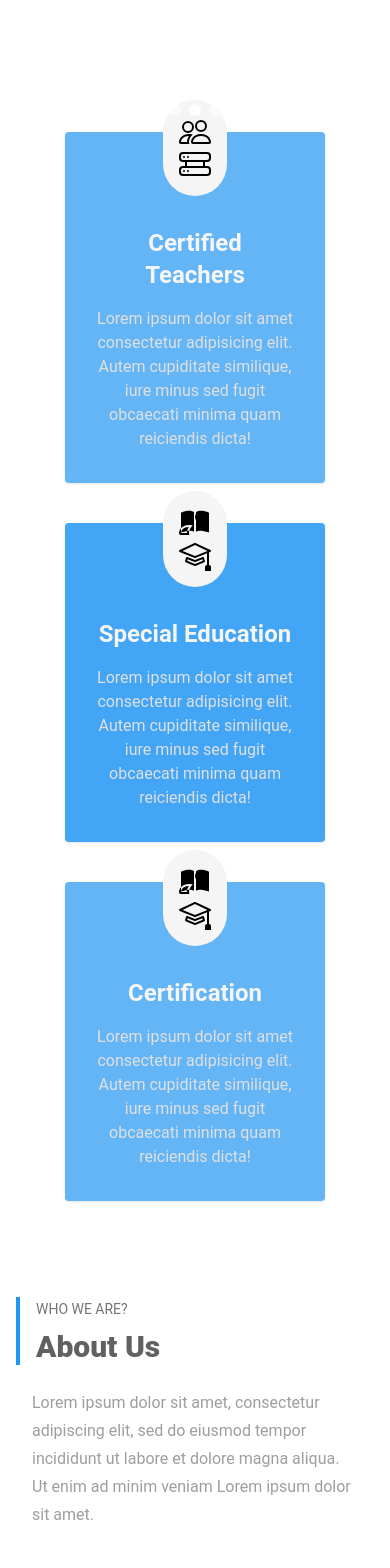
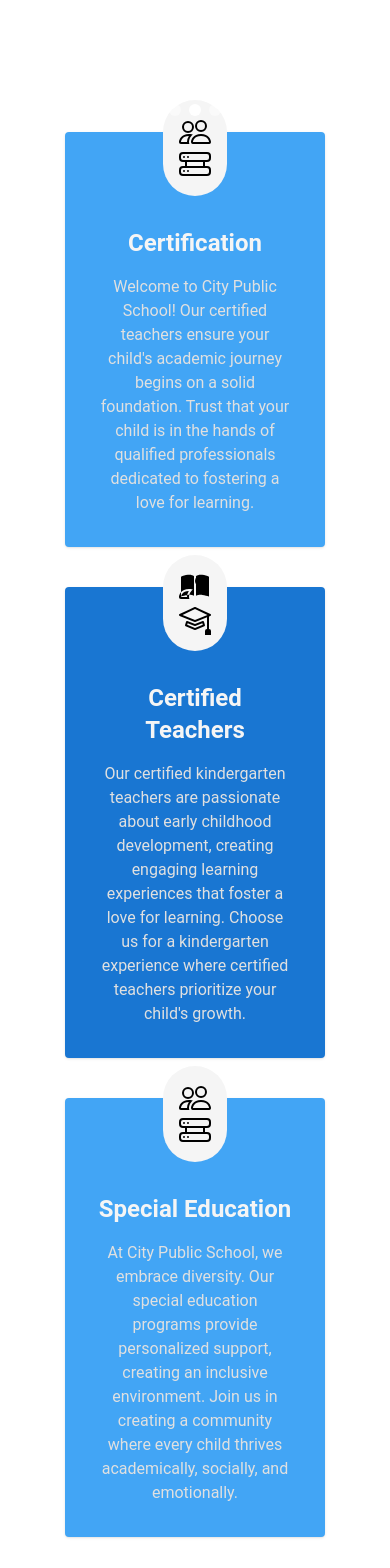
Before and after one commit to samiulfahad/def-cps, a React (Vite) app: page / in a window 390 px wide. Shown: the part 940-2508 px from the top of the page. Built offline with nearby package versions, Linux system fonts and the light colour scheme.

Commit message:
Content added

```diff
--- a/src/common/Nav.jsx
+++ b/src/common/Nav.jsx
@@ -14,7 +14,7 @@ const Nav = () => {
     <>
       <section>
         <nav className="flex justify-between md:hidden mt-8 px-8">
-          <div>
+          <div className="">
             <p className="text-lg font-bold">City Public School, Durgapur</p>
             <p>Jemua, Durgapur, WB, India</p>
           </div>
@@ -61,7 +61,7 @@ const Nav = () => {
 
       {/* Laptop Nav */}
       <section>
-        <div className="hidden md:block pt-6 px-20 pr-40">
+        <div className="hidden md:block py-6 px-20 pr-40 shadow-lg">
           <div className="flex justify-between items-center">
             <div className="">
               <p className="text-2xl font-bold">City Public School</p>
--- a/src/pages/about-us/AboutUs.jsx
+++ b/src/pages/about-us/AboutUs.jsx
@@ -1,8 +1,8 @@
-import React from 'react';
+import React from "react"
 
 const AboutUs = () => {
   return (
-    <section className="flex items-center bg-stone-100 xl:h-screen font-poppins dark:bg-gray-800">
+    <section className="flex items-center bg-stone-100 xl:h-screen font-poppins dark:bg-gray-800 -mt-16">
       <div className="justify-center flex-1 max-w-6xl py-4 mx-auto lg:py-6 md:px-6">
         <div className="px-4 mb-10 md:text-center md:mb-20">
           <p className="mb-2 text-lg font-semibold text-blue-500 dark:text-gray-400">About Us</p>
@@ -26,10 +26,15 @@ const AboutUs = () => {
               We are providing a better facility
             </h2>
             <p className="mb-4 text-base leading-7 text-gray-500 dark:text-gray-400">
-              Lorem ipsum dolor sit amet, consectetur adipiscing elit, sed do eiusmod tempor incididunt ut labore et
-              dolore magna aliqua. Ut enim ad minim veniam
+              Welcome to City Public School, Durgapur, West Bengal, India—your child's gateway to a vibrant educational
+              journey. Our certified kindergarten teachers are committed to building a strong academic foundation. With
+              a focus on inclusivity, we provide personalized support to ensure every child thrives. At City Public
+              School, we foster curiosity, critical thinking, and self-expression through engaging programs and
+              state-of-the-art facilities. Choose us for a kindergarten experience that goes beyond the ordinary,
+              shaping the path to a lifetime of success. Enroll today and let City Public School illuminate your child's
+              educational path.
             </p>
-            <ul className="mb-10">
+            {/* <ul className="mb-10">
               <li className="flex items-center mb-4 text-base text-gray-600 dark:text-gray-400">
                 <span className="mr-3 text-blue-500 dark:text-blue-400">
                   <svg
@@ -75,18 +80,12 @@ const AboutUs = () => {
                 </span>
                 Iron man ipsum dolor sit amet, consectetur adipiscing
               </li>
-            </ul>
-            <a
-              href="#"
-              className="px-4 py-3 text-blue-700 transition-all transform border border-blue-500 hover:bg-blue-600 dark:border-blue-400 dark:hover:bg-blue-500 dark:hover:text-gray-100 dark:hover:border-blue-500 dark:text-blue-400 hover:text-gray-100"
-            >
-              Discover more
-            </a>
+            </ul> */}
           </div>
         </div>
       </div>
     </section>
-  );
-};
+  )
+}
 
-export default AboutUs;
+export default AboutUs
--- a/src/pages/donate/Donate.jsx
+++ b/src/pages/donate/Donate.jsx
@@ -12,8 +12,8 @@ const Donate = () => {
       >
         <div className="absolute bg-black opacity-60 inset-0 z-0 "></div>
         <div className="w-full px-24 z-10">
-          <h1 className="text-5xl font-bold text-left tracking-wide">Keep it special</h1>
-          <p className="text-3xl my-4">Capture your personal memory in a unique way, anywhere.</p>
+          <h1 className="text-5xl font-bold text-center tracking-wide">Nurturing Tomorrow's Leaders</h1>
+          <p className="text-3xl my-4 text-center">Support Education at City Public School, Durgapur. Your Donation, Their Bright Future.</p>
         </div>
         <div className="bottom-0 absolute p-4 text-center right-0 left-0 flex justify-center space-x-4">
           <span>
--- a/src/pages/home/HeroSection.jsx
+++ b/src/pages/home/HeroSection.jsx
@@ -1,7 +1,7 @@
-import React from 'react';
+import React from "react"
 
 const HeroSection = () => (
-  <section className="relative pb-8" style={{ height: '750px' }}>
+  <section className="relative pb-8" style={{ height: "750px" }}>
     <div>
       <img
         src="https://i.postimg.cc/CKVZHhrQ/pexels-pixabay-256455-1.jpg"
@@ -15,8 +15,8 @@ const HeroSection = () => (
             Grow your career
           </h2>
           <p className="mb-8 text-base leading-8 text-gray-400 lg:text-xl">
-            Lorem ipsum dolor sit amet, consectetur adipiscing elit, sed do eiusmod tempor incididunt ut labore et dolore
-            magna aliqua. Ut enim ad minim veniam
+            Lorem ipsum dolor sit amet, consectetur adipiscing elit, sed do eiusmod tempor incididunt ut labore et
+            dolore magna aliqua. Ut enim ad minim veniam
           </p>
           <a
             className="block px-5 py-3 text-sm font-semibold text-center text-indigo-500 transition duration-200 bg-white border border-white rounded md:inline-block hover:bg-indigo-50 hover:border-indigo-50"
@@ -28,78 +28,105 @@ const HeroSection = () => (
       </div>
     </div>
   </section>
-);
+)
 
-const FeatureGrid = () => (
-  <div className="grid grid-cols-1 lg:grid-cols-3 w-2/3 mx-auto  justify-center items-center relative mt-0 lg:-mt-[90px] z-10 rounded">
-    <FeatureCard
-      bgColor="bg-blue-300"
-      iconColor="text-blue-700"
-      title="Certified Teachers"
-      description="Lorem ipsum dolor sit amet consectetur adipisicing elit. Autem cupiditate similique, iure minus sed fugit obcaecati minima quam reiciendis dicta!"
-    />
-    <FeatureCard
-      bgColor="bg-blue-400"
-      iconColor="text-red-700"
-      title="Special Education"
-      description="Lorem ipsum dolor sit amet consectetur adipisicing elit. Autem cupiditate similique, iure minus sed fugit obcaecati minima quam reiciendis dicta!"
-    />
-    {/* <FeatureCard
-      bgColor="bg-blue-900"
-      iconColor="text-blue-700"
-      title="Book & Library"
-      description="Lorem ipsum dolor sit amet consectetur adipisicing elit. Autem cupiditate similique, iure minus sed fugit obcaecati minima quam reiciendis dicta!"
-    /> */}
-    <FeatureCard
-      bgColor="bg-blue-300"
-      iconColor="text-red-700"
-      title="Certification"
-      description="Lorem ipsum dolor sit amet consectetur adipisicing elit. Autem cupiditate similique, iure minus sed fugit obcaecati minima quam reiciendis dicta!"
-    />
-  </div>
-);
+
+const FeatureGrid = () => {
+  const fearures = [
+    {
+      title: "Certification",
+      bg: "bg-blue-400",
+      description:
+        "Welcome to City Public School! Our certified teachers ensure your child's academic journey begins on a solid foundation. Trust that your child is in the hands of qualified professionals dedicated to fostering a love for learning.",
+      iconColor: "text-blue-700",
+    },
+    {
+      title: "Certified Teachers",
+      bg: "bg-blue-700",
+      description:
+        "Our certified kindergarten teachers are passionate about early childhood development, creating engaging learning experiences that foster a love for learning. Choose us for a kindergarten experience where certified teachers prioritize your child's growth.",
+      iconColor: "text-red-700",
+    },
+    {
+      title: "Special Education",
+      bg: "bg-blue-400",
+      description:
+        "At City Public School, we embrace diversity. Our special education programs provide personalized support, creating an inclusive environment. Join us in creating a community where every child thrives academically, socially, and emotionally.",
+      iconColor: "text-blue-700",
+    },
+  ]
+  return (
+    <div className="grid grid-cols-1 lg:grid-cols-3 w-2/3 mx-auto  justify-center items-center relative mt-0 lg:-mt-[90px] z-10 rounded">
+      {fearures.map((fearure, index) => (
+        <FeatureCard
+          key={index}
+          bgColor={fearure.bg}
+          iconColor={fearure.iconColor}
+          title={fearure.title}
+          description={fearure.description}
+        />
+      ))}
+    </div>
+  )
+}
 
 const FeatureCard = ({ bgColor, iconColor, title, description }) => (
   <div className={`w-full p-8 mb-10 text-center transition-all rounded shadow lg:mb-0 ${bgColor}`}>
     <div className="inline-block p-4 mb-6 -mt-16 bg-gray-100 rounded-full">
-      {iconColor === 'text-blue-700' && (
-        <svg xmlns="http://www.w3.org/2000/svg" width="16" height="16" fill="currentColor" className="w-8 h-8" viewBox="0 0 16 16">
-          <path
-            d="M15 14s1 0 1-1-1-4-5-4-5 3-5 4 1 1 1 1h8zm-7.978-1A.261.261 0 0 1 7 12.996c.001-.264.167-1.03.76-1.72C8.312 10.629 9.282 10 11 10c1.717 0 2.687.63 3.24 1.276.593.69.758 1.457.76 1.72l-.008.002a.274.274 0 0 1-.014.002H7.022zM11 7a2 2 0 1 0 0-4 2 2 0 0 0 0 4zm3-2a3 3 0 1 1-6 0 3 3 0 0 1 6 0zM6.936 9.28a5.88 5.88 0 0 0-1.23-.247A7.35 7.35 0 0 0 5 9c-4 0-5 3-5 4 0 .667.333 1 1 1h4.216A2.238 2.238 0 0 1 5 13c0-1.01.377-2.042 1.09-2.904.243-.294.526-.569.846-.816zM4.92 10A5.493 5.493 0 0 0 4 13H1c0-.26.164-1.03.76-1.724.545-.636 1.492-1.256 3.16-1.275zM1.5 5.5a3 3 0 1 1 6 0 3 3 0 0 1-6 0zm3-2a2 2 0 1 0 0 4 2 2 0 0 0 0-4z"
-          />
+      {iconColor === "text-blue-700" && (
+        <svg
+          xmlns="http://www.w3.org/2000/svg"
+          width="16"
+          height="16"
+          fill="currentColor"
+          className="w-8 h-8"
+          viewBox="0 0 16 16"
+        >
+          <path d="M15 14s1 0 1-1-1-4-5-4-5 3-5 4 1 1 1 1h8zm-7.978-1A.261.261 0 0 1 7 12.996c.001-.264.167-1.03.76-1.72C8.312 10.629 9.282 10 11 10c1.717 0 2.687.63 3.24 1.276.593.69.758 1.457.76 1.72l-.008.002a.274.274 0 0 1-.014.002H7.022zM11 7a2 2 0 1 0 0-4 2 2 0 0 0 0 4zm3-2a3 3 0 1 1-6 0 3 3 0 0 1 6 0zM6.936 9.28a5.88 5.88 0 0 0-1.23-.247A7.35 7.35 0 0 0 5 9c-4 0-5 3-5 4 0 .667.333 1 1 1h4.216A2.238 2.238 0 0 1 5 13c0-1.01.377-2.042 1.09-2.904.243-.294.526-.569.846-.816zM4.92 10A5.493 5.493 0 0 0 4 13H1c0-.26.164-1.03.76-1.724.545-.636 1.492-1.256 3.16-1.275zM1.5 5.5a3 3 0 1 1 6 0 3 3 0 0 1-6 0zm3-2a2 2 0 1 0 0 4 2 2 0 0 0 0-4z" />
         </svg>
       )}
-      {iconColor === 'text-red-700' && (
-        <svg xmlns="http://www.w3.org/2000/svg" width="16" height="16" fill="currentColor" className="w-8 h-8" viewBox="0 0 16 16">
-          <path
-            d="M1 2.828c.885-.37 2.154-.769 3.388-.893 1.33-.134 2.458.063 3.112.752v9.746c-.935-.53-2.12-.603-3.213-.493-1.18.12-2.37.461-3.287.811V2.828zm7.5-.141c.654-.689 1.782-.886 3.112-.752 1.234.124 2.503.523 3.388.893v9.923c-.918-.35-2.107-.692-3.287-.81-1.094-.111-2.278-.039-3.213.492V2.687zM11 7a2 2 0 1 0 0-4 2 2 0 0 0 0 4zm3-2a3 3 0 1 1-6 0 3 3 0 0 1 6 0zM6.936 9.28a5.88 5.88 0 0 0-1.23-.247A7.35 7.35 0 0 0 5 9c-4 0-5 3-5 4 0 .667.333 1 1 1h4.216A2.238 2.238 0 0 1 5 13c0-1.01.377-2.042 1.09-2.904.243-.294.526-.569.846-.816zM4.92 10A5.493 5.493 0 0 0 4 13H1c0-.26.164-1.03.76-1.724.545-.636 1.492-1.256 3.16-1.275zM1.5 5.5a3 3 0 1 1 6 0 3 3 0 0 1-6 0zm3-2a2 2 0 1 0 0 4 2 2 0 0 0 0-4z"
-          />
+      {iconColor === "text-red-700" && (
+        <svg
+          xmlns="http://www.w3.org/2000/svg"
+          width="16"
+          height="16"
+          fill="currentColor"
+          className="w-8 h-8"
+          viewBox="0 0 16 16"
+        >
+          <path d="M1 2.828c.885-.37 2.154-.769 3.388-.893 1.33-.134 2.458.063 3.112.752v9.746c-.935-.53-2.12-.603-3.213-.493-1.18.12-2.37.461-3.287.811V2.828zm7.5-.141c.654-.689 1.782-.886 3.112-.752 1.234.124 2.503.523 3.388.893v9.923c-.918-.35-2.107-.692-3.287-.81-1.094-.111-2.278-.039-3.213.492V2.687zM11 7a2 2 0 1 0 0-4 2 2 0 0 0 0 4zm3-2a3 3 0 1 1-6 0 3 3 0 0 1 6 0zM6.936 9.28a5.88 5.88 0 0 0-1.23-.247A7.35 7.35 0 0 0 5 9c-4 0-5 3-5 4 0 .667.333 1 1 1h4.216A2.238 2.238 0 0 1 5 13c0-1.01.377-2.042 1.09-2.904.243-.294.526-.569.846-.816zM4.92 10A5.493 5.493 0 0 0 4 13H1c0-.26.164-1.03.76-1.724.545-.636 1.492-1.256 3.16-1.275zM1.5 5.5a3 3 0 1 1 6 0 3 3 0 0 1-6 0zm3-2a2 2 0 1 0 0 4 2 2 0 0 0 0-4z" />
         </svg>
       )}
-      {iconColor === 'text-blue-700' && (
-        <svg xmlns="http://www.w3.org/2000/svg" width="16" height="16" fill="currentColor" className="w-8 h-8" viewBox="0 0 16 16">
-          <path
-            d="M4.5 5a.5.5 0 1 0 0-1 .5.5 0 0 0 0 1zM3 4.5a.5.5 0 1 1-1 0 .5.5 0 0 1 1 0zm2 7a.5.5 0 1 1-1 0 .5.5 0 0 1 1 0zm-2.5.5a.5.5 0 1 0 0-1 .5.5 0 0 0 0 1z"
-          />
-          <path
-            d="M2 2a2 2 0 0 0-2 2v1a2 2 0 0 0 2 2h1v2H2a2 2 0 0 0-2 2v1a2 2 0 0 0 2 2h12a2 2 0 0 0 2-2v-1a2 2 0 0 0-2-2h-1V7h1a2 2 0 0 0 2-2V4a2 2 0 0 0-2-2H2zm13 2v1a1 1 0 0 1-1 1H2a1 1 0 0 1-1-1V4a1 1 0 0 1 1-1h12a1 1 0 0 1 1 1zm0 7v1a1 1 0 0 1-1 1H2a1 1 0 0 1-1-1v-1a1 1 0 0 1 1-1h12a1 1 0 0 1 1 1zm-3-4v2H4V7h8z"
-          />
+      {iconColor === "text-blue-700" && (
+        <svg
+          xmlns="http://www.w3.org/2000/svg"
+          width="16"
+          height="16"
+          fill="currentColor"
+          className="w-8 h-8"
+          viewBox="0 0 16 16"
+        >
+          <path d="M4.5 5a.5.5 0 1 0 0-1 .5.5 0 0 0 0 1zM3 4.5a.5.5 0 1 1-1 0 .5.5 0 0 1 1 0zm2 7a.5.5 0 1 1-1 0 .5.5 0 0 1 1 0zm-2.5.5a.5.5 0 1 0 0-1 .5.5 0 0 0 0 1z" />
+          <path d="M2 2a2 2 0 0 0-2 2v1a2 2 0 0 0 2 2h1v2H2a2 2 0 0 0-2 2v1a2 2 0 0 0 2 2h12a2 2 0 0 0 2-2v-1a2 2 0 0 0-2-2h-1V7h1a2 2 0 0 0 2-2V4a2 2 0 0 0-2-2H2zm13 2v1a1 1 0 0 1-1 1H2a1 1 0 0 1-1-1V4a1 1 0 0 1 1-1h12a1 1 0 0 1 1 1zm0 7v1a1 1 0 0 1-1 1H2a1 1 0 0 1-1-1v-1a1 1 0 0 1 1-1h12a1 1 0 0 1 1 1zm-3-4v2H4V7h8z" />
         </svg>
       )}
-      {iconColor === 'text-red-700' && (
-        <svg xmlns="http://www.w3.org/2000/svg" width="16" height="16" fill="currentColor" className="w-8 h-8" viewBox="0 0 16 16">
-          <path
-            d="M8.211 2.047a.5.5 0 0 0-.422 0l-7.5 3.5a.5.5 0 0 0 .025.917l7.5 3a.5.5 0 0 0 .372 0L14 7.14V13a1 1 0 0 0-1 1v2h3v-2a1 1 0 0 0-1-1V6.739l.686-.275a.5.5 0 0 0 .025-.917l-7.5-3.5ZM8 8.46 1.758 5.965 8 3.052l6.242 2.913L8 8.46Z"
-          />
-          <path
-            d="M4.176 9.032a.5.5 0 0 0-.656.327l-.500 1.7a.5.5 0 0 0 .294.605l4.5 1.8a.5.5 0 0 0 .372 0l4.5-1.8a.5.5 0 0 0 .294-.605l-.5-1.7a.5.5 0 0 0-.656-.327L8 10.466 4.176 9.032Zm-.068 1.873.22-.748 3.496 1.311a.5.5 0 0 0 .352 0l3.496-1.311.22.748L8 12.46l-3.892-1.556Z"
-          />
+      {iconColor === "text-red-700" && (
+        <svg
+          xmlns="http://www.w3.org/2000/svg"
+          width="16"
+          height="16"
+          fill="currentColor"
+          className="w-8 h-8"
+          viewBox="0 0 16 16"
+        >
+          <path d="M8.211 2.047a.5.5 0 0 0-.422 0l-7.5 3.5a.5.5 0 0 0 .025.917l7.5 3a.5.5 0 0 0 .372 0L14 7.14V13a1 1 0 0 0-1 1v2h3v-2a1 1 0 0 0-1-1V6.739l.686-.275a.5.5 0 0 0 .025-.917l-7.5-3.5ZM8 8.46 1.758 5.965 8 3.052l6.242 2.913L8 8.46Z" />
+          <path d="M4.176 9.032a.5.5 0 0 0-.656.327l-.500 1.7a.5.5 0 0 0 .294.605l4.5 1.8a.5.5 0 0 0 .372 0l4.5-1.8a.5.5 0 0 0 .294-.605l-.5-1.7a.5.5 0 0 0-.656-.327L8 10.466 4.176 9.032Zm-.068 1.873.22-.748 3.496 1.311a.5.5 0 0 0 .352 0l3.496-1.311.22.748L8 12.46l-3.892-1.556Z" />
         </svg>
       )}
     </div>
     <h2 className="mb-4 text-2xl font-semibold text-gray-100 dark:text-white">{title}</h2>
     <p className="text-base text-gray-300 dark:text-gray-300">{description}</p>
   </div>
-);
+)
 
-export { HeroSection, FeatureGrid };
+export { HeroSection, FeatureGrid }
--- a/src/pages/home/Mission.jsx
+++ b/src/pages/home/Mission.jsx
@@ -2,17 +2,16 @@ import React from 'react';
 
 const MissionSection = () => (
   <section className="py-10 lg:py-20 bg-stone-100 font-poppins dark:bg-gray-800">
-    <div className="max-w-6xl py-4 mx-auto lg:py-6 md:px-6">
+    <div className="w-4/5 py-4 mx-auto lg:py-6 md:px-6">
       <div className="flex flex-wrap">
-        <div className="w-full px-4 mb-10 lg:w-1/2 lg:mb-0">
-          <div className="lg:max-w-md">
+        <div className="w-4/5 px-4 mb-10 lg:w-1/2 lg:mb-0">
+          <div className="w-full">
             <div className="px-4 pl-4 mb-6 border-l-4 border-blue-500">
               <span className="text-sm text-gray-600 uppercase dark:text-gray-400">Who we are?</span>
               <h1 className="mt-2 text-3xl font-black text-gray-700 md:text-5xl dark:text-gray-300">About Us</h1>
             </div>
             <p className="px-4 mb-10 text-base leading-7 text-gray-500 dark:text-gray-400">
-              Lorem ipsum dolor sit amet, consectetur adipiscing elit, sed do eiusmod tempor incididunt ut labore et
-              dolore magna aliqua. Ut enim ad minim veniam Lorem ipsum dolor sit amet.
+            City Public School, proudly backed by the Durgapur Educational Foundation in the vibrant city of Durgapur, West Bengal, India, is committed to fostering academic excellence and holistic development. Our dedicated educators strive to create an environment where students not only excel academically but also thrive emotionally and socially. Join us on the journey of shaping a future where education is a comprehensive experience, unlocking potential, and molding well-rounded individuals.
             </p>
             <div className="flex flex-wrap items-center">
               <InfoCard
--- a/src/pages/home/Slider.jsx
+++ b/src/pages/home/Slider.jsx
@@ -36,7 +36,7 @@ function Slider() {
     //   />
     // </Carousel>
 
-    <Carousel className="rounded-xl w-full md:w-4/5 mx-auto h-screen mt-10 " autoplay autoplayDelay="4000" loop>
+    <Carousel className="rounded-xl w-full md:w-4/5 mx-auto h-screen mt-10 " autoplay autoplayDelay={4000} loop>
       <div className="relative h-3/4 w-full">
         <img
           src="https://images.unsplash.com/photo-1497436072909-60f360e1d4b1?ixlib=rb-4.0.3&ixid=MnwxMjA3fDB8MHxwaG90by1wYWdlfHx8fGVufDB8fHx8&auto=format&fit=crop&w=2560&q=80"
```
Also changed, not shown: src/pages/home/FeatureSection.jsx (+55 -22 lines), src/pages/home/Testimonial.jsx (+15 -18 lines).
